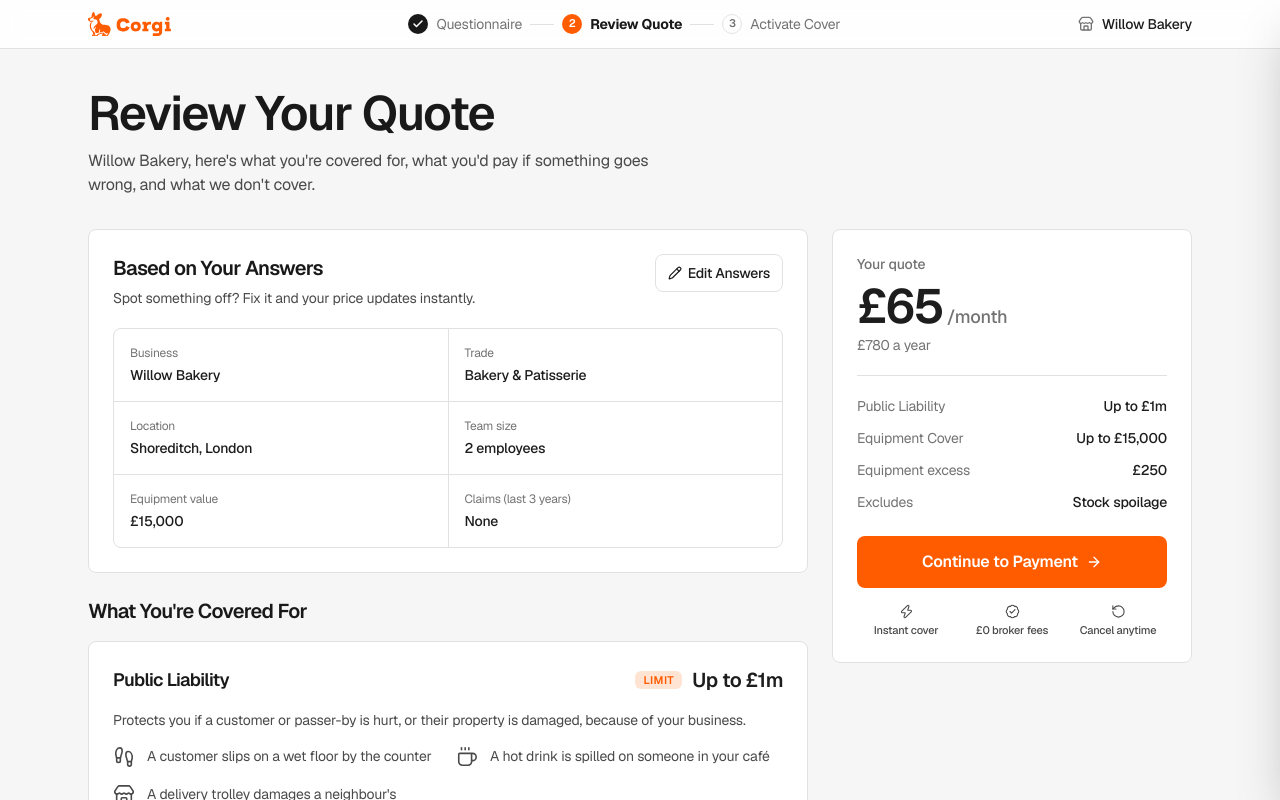
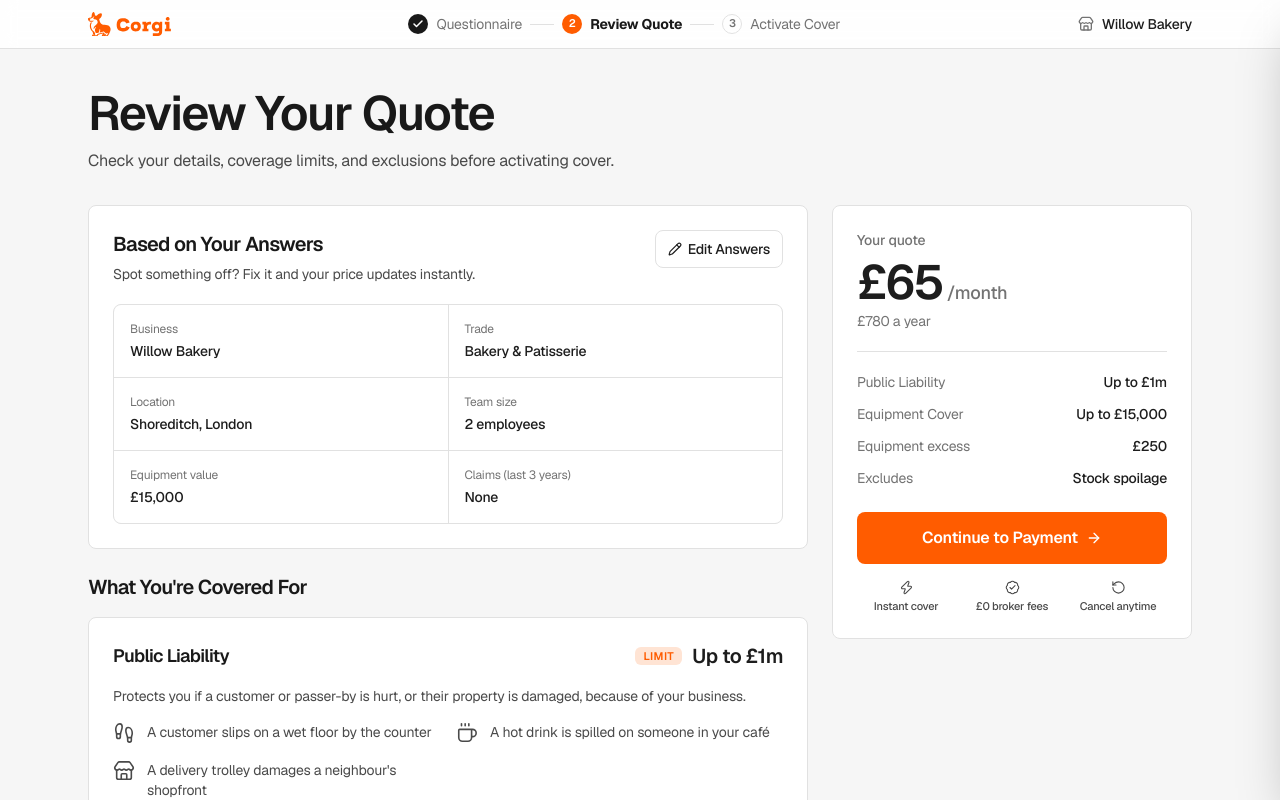
Before and after one commit to leonardoxmoreno1988/corgi-willow-bakery-quote, a React (Vite) app: page / in a window 1280 px wide. Shown: the top 800 px of the page. Built offline with nearby package versions, Linux system fonts and the light colour scheme.

Commit message:
copy: tighten review page subtitle
Co-Authored-By: Claude Sonnet 5.5 <noreply@anthropic.com>

```diff
--- a/src/App.tsx
+++ b/src/App.tsx
@@ -6,7 +6,7 @@ import { EditDrawer, type FocusTarget } from "./components/quote/EditDrawer";
 import { QuoteHeader, type Step } from "./components/quote/QuoteHeader";
 import { QuoteSidebar } from "./components/quote/QuoteSidebar";
 import { Toast } from "./components/ui/Toast";
-import { ORIGINAL_ANSWERS, business, priceFor } from "./data/mockInsurance";
+import { ORIGINAL_ANSWERS, priceFor } from "./data/mockInsurance";
 import type { QuestionnaireAnswers } from "./types/insurance";
 
 const ORIGINAL_PRICE = priceFor(ORIGINAL_ANSWERS);
@@ -88,7 +88,7 @@ function App() {
             <div className="mb-6 sm:mb-8">
               <h1 className="text-3xl sm:text-5xl">Review Your Quote</h1>
               <p className="mt-3 max-w-xl text-base">
-                {business.name}, here's what you're covered for, what you'd pay if something goes wrong, and what we don't cover.
+                Check your details, coverage limits, and exclusions before activating cover.
               </p>
             </div>
             <div className="grid items-start gap-6 lg:grid-cols-[1fr_360px]">
```
